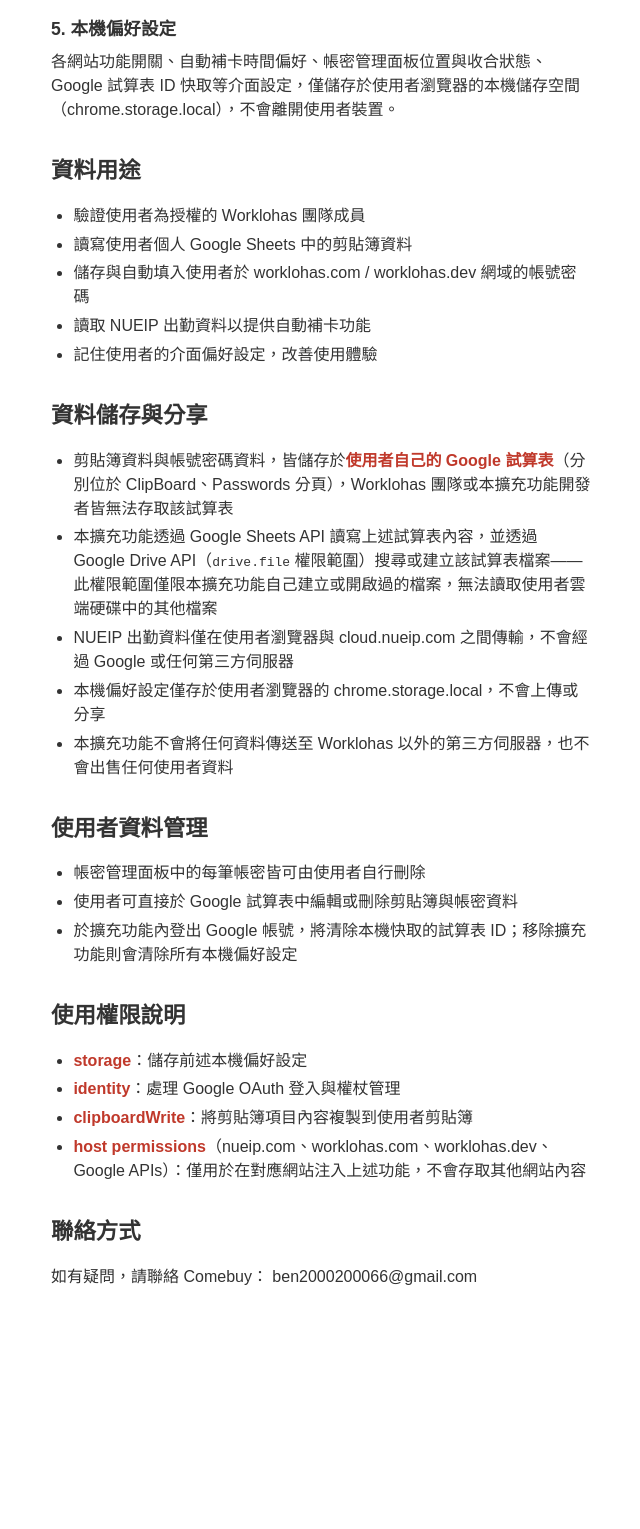
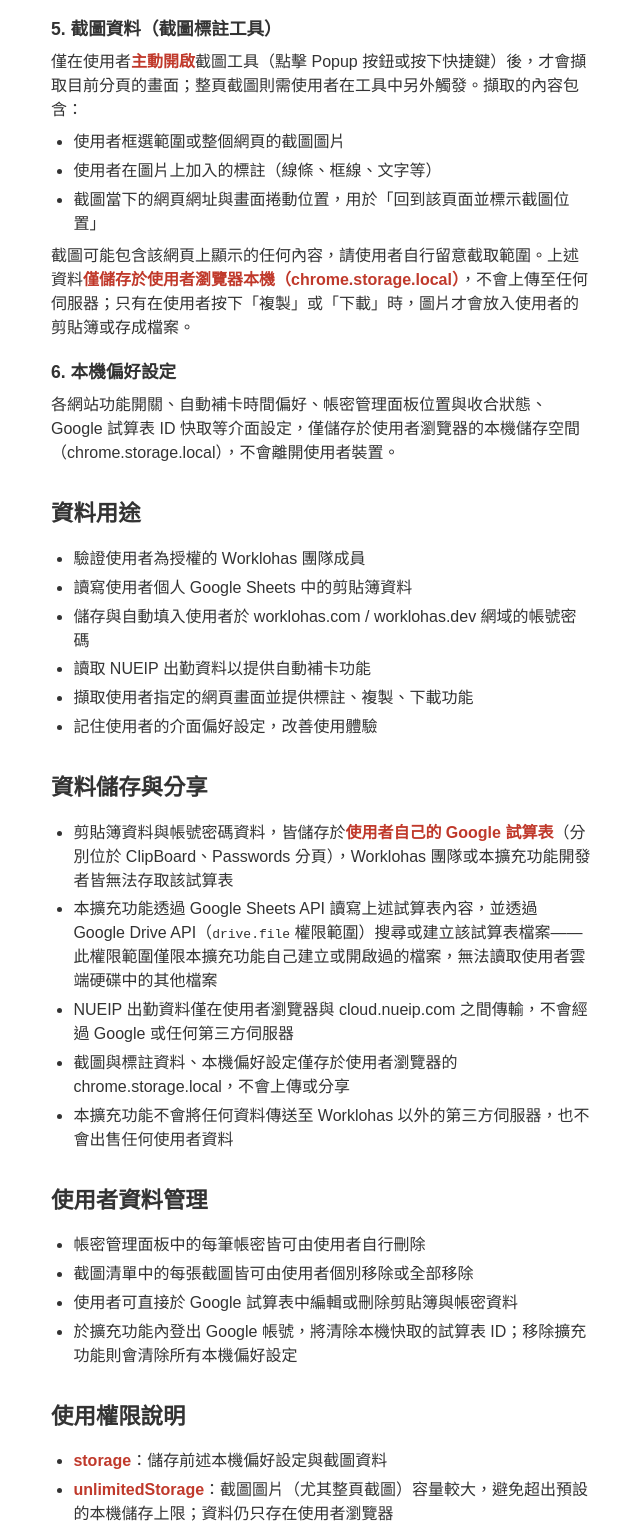
Before and after one commit to ComebuyCB/Worklohas--chromeExtension, a browser extension: page privacy-policy.html in a window 1280 px wide. Shown: the part 849-2378 px from the top of the page, without its empty margins (319-959 px from the left). Before the commit the page ends 2174 px from the top, so only its background shows below. Drawn offline with Linux system fonts and the light colour scheme.

Commit message:
新增 README 與更新隱私權政策
- README 記錄商店功能說明與各權限的申請理由
- 隱私權政策補上截圖工具的資料說明與新增權限（activeTab、scripting、unlimitedStorage、debugger、所有網站）

Co-Authored-By: Claude Opus 5.5 <noreply@anthropic.com>

```diff
--- a/privacy-policy.html
+++ b/privacy-policy.html
@@ -17,9 +17,9 @@
 </head>
 <body>
   <h1>隱私權政策</h1>
-  <p>最後更新：2026 年 7 月 3 日</p>
+  <p>最後更新：2026 年 11 月 10 日</p>
   <p>本擴充功能（Worklohas 的擴充功能）提供多項獨立功能，其中<strong>剪貼簿</strong>與<strong>帳密管理</strong>功能需透過 Google OAuth 登入，且僅對 <strong>@worklohas.com</strong> 網域的 Google 帳號生效；非 Worklohas 團隊成員即使安裝本擴充功能，也無法通過身份驗證使用這兩項功能。</p>
-  <p>其餘功能——NUEIP 快速打卡、Worklohas Portal 介面樣式——不需要 Google 登入，任何安裝本擴充功能的使用者皆可直接使用。</p>
+  <p>其餘功能——NUEIP 快速打卡、Worklohas Portal 介面樣式、截圖標註工具——不需要 Google 登入，任何安裝本擴充功能的使用者皆可直接使用。</p>
 
   <h2>收集的資料</h2>
 
@@ -36,7 +36,16 @@
   <h3>4. NUEIP 出勤資料</h3>
   <p>於 <strong>cloud.nueip.com</strong> 出勤紀錄頁面，讀取該頁面顯示的出勤資料（如上下班時間、請假、加班紀錄），用於判斷是否需要自動送出補卡申請。此資料僅在瀏覽器與 NUEIP 網站之間讀寫，不會傳送至 Google 或任何其他第三方。</p>
 
-  <h3>5. 本機偏好設定</h3>
+  <h3>5. 截圖資料（截圖標註工具）</h3>
+  <p>僅在使用者<strong>主動開啟</strong>截圖工具（點擊 Popup 按鈕或按下快捷鍵）後，才會擷取目前分頁的畫面；整頁截圖則需使用者在工具中另外觸發。擷取的內容包含：</p>
+  <ul>
+    <li>使用者框選範圍或整個網頁的截圖圖片</li>
+    <li>使用者在圖片上加入的標註（線條、框線、文字等）</li>
+    <li>截圖當下的網頁網址與畫面捲動位置，用於「回到該頁面並標示截圖位置」</li>
+  </ul>
+  <p>截圖可能包含該網頁上顯示的任何內容，請使用者自行留意截取範圍。上述資料<strong>僅儲存於使用者瀏覽器本機（chrome.storage.local）</strong>，不會上傳至任何伺服器；只有在使用者按下「複製」或「下載」時，圖片才會放入使用者的剪貼簿或存成檔案。</p>
+
+  <h3>6. 本機偏好設定</h3>
   <p>各網站功能開關、自動補卡時間偏好、帳密管理面板位置與收合狀態、Google 試算表 ID 快取等介面設定，僅儲存於使用者瀏覽器的本機儲存空間（chrome.storage.local），不會離開使用者裝置。</p>
 
   <h2>資料用途</h2>
@@ -45,6 +54,7 @@
     <li>讀寫使用者個人 Google Sheets 中的剪貼簿資料</li>
     <li>儲存與自動填入使用者於 worklohas.com / worklohas.dev 網域的帳號密碼</li>
     <li>讀取 NUEIP 出勤資料以提供自動補卡功能</li>
+    <li>擷取使用者指定的網頁畫面並提供標註、複製、下載功能</li>
     <li>記住使用者的介面偏好設定，改善使用體驗</li>
   </ul>
 
@@ -53,23 +63,33 @@
     <li>剪貼簿資料與帳號密碼資料，皆儲存於<strong>使用者自己的 Google 試算表</strong>（分別位於 ClipBoard、Passwords 分頁），Worklohas 團隊或本擴充功能開發者皆無法存取該試算表</li>
     <li>本擴充功能透過 Google Sheets API 讀寫上述試算表內容，並透過 Google Drive API（<code>drive.file</code> 權限範圍）搜尋或建立該試算表檔案——此權限範圍僅限本擴充功能自己建立或開啟過的檔案，無法讀取使用者雲端硬碟中的其他檔案</li>
     <li>NUEIP 出勤資料僅在使用者瀏覽器與 cloud.nueip.com 之間傳輸，不會經過 Google 或任何第三方伺服器</li>
-    <li>本機偏好設定僅存於使用者瀏覽器的 chrome.storage.local，不會上傳或分享</li>
+    <li>截圖與標註資料、本機偏好設定僅存於使用者瀏覽器的 chrome.storage.local，不會上傳或分享</li>
     <li>本擴充功能不會將任何資料傳送至 Worklohas 以外的第三方伺服器，也不會出售任何使用者資料</li>
   </ul>
 
   <h2>使用者資料管理</h2>
   <ul>
     <li>帳密管理面板中的每筆帳密皆可由使用者自行刪除</li>
+    <li>截圖清單中的每張截圖皆可由使用者個別移除或全部移除</li>
     <li>使用者可直接於 Google 試算表中編輯或刪除剪貼簿與帳密資料</li>
     <li>於擴充功能內登出 Google 帳號，將清除本機快取的試算表 ID；移除擴充功能則會清除所有本機偏好設定</li>
   </ul>
 
   <h2>使用權限說明</h2>
   <ul>
-    <li><strong>storage</strong>：儲存前述本機偏好設定</li>
+    <li><strong>storage</strong>：儲存前述本機偏好設定與截圖資料</li>
+    <li><strong>unlimitedStorage</strong>：截圖圖片（尤其整頁截圖）容量較大，避免超出預設的本機儲存上限；資料仍只存在使用者瀏覽器</li>
     <li><strong>identity</strong>：處理 Google OAuth 登入與權杖管理</li>
-    <li><strong>clipboardWrite</strong>：將剪貼簿項目內容複製到使用者剪貼簿</li>
-    <li><strong>host permissions</strong>（nueip.com、worklohas.com、worklohas.dev、Google APIs）：僅用於在對應網站注入上述功能，不會存取其他網站內容</li>
+    <li><strong>clipboardWrite</strong>：將剪貼簿項目內容、截圖圖片與網址複製到使用者剪貼簿</li>
+    <li><strong>activeTab</strong>、<strong>scripting</strong>：使用者主動開啟截圖工具時，將工具介面注入目前分頁並擷取可見畫面</li>
+    <li><strong>debugger</strong>：僅用於「整頁截圖」，使用與 Chrome 開發者工具「Capture full size screenshot」相同的方式截取整個網頁；截圖完成後立即中斷連線，不讀取、不修改網頁內容或網路請求</li>
+    <li><strong>host permissions</strong>
+      <ul>
+        <li>nueip.com、worklohas.com、worklohas.dev：在對應網站注入打卡、帳密管理、介面樣式功能</li>
+        <li>Google APIs：讀寫使用者自己的 Google 試算表</li>
+        <li>所有網站（&lt;all_urls&gt;）：僅供截圖工具使用——讓使用者在任意網頁開啟工具、在同一分頁換頁後保留工具並繼續截圖。未開啟截圖工具時，本擴充功能不會在這些網站注入任何程式或讀取其內容</li>
+      </ul>
+    </li>
   </ul>
 
   <h2>聯絡方式</h2>
```
Also changed, not shown: 1 other file.
